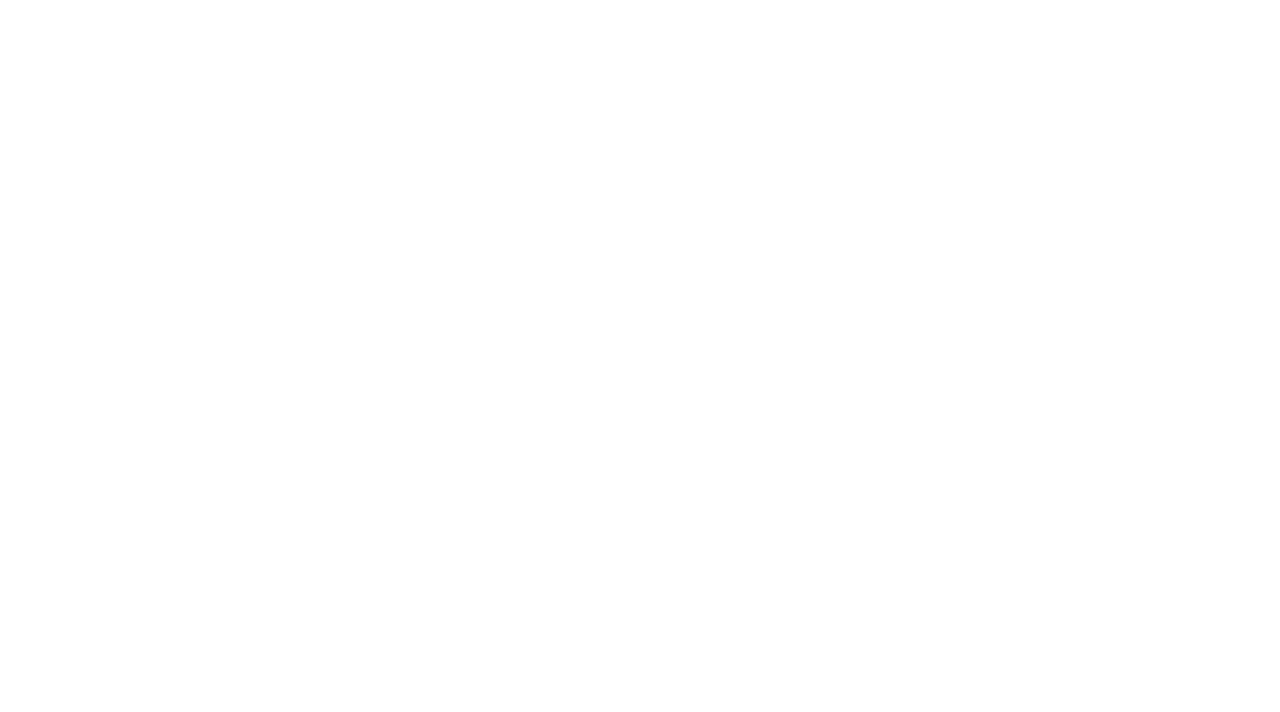
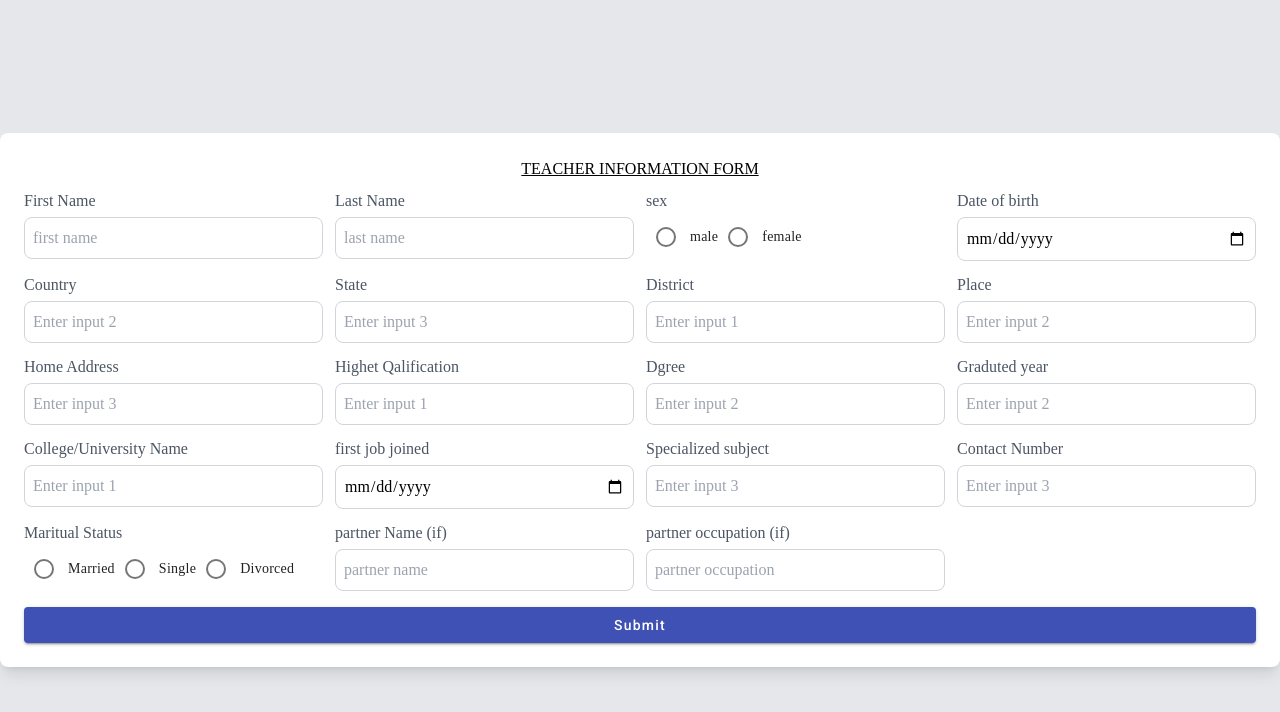
Before and after one commit to muhammedrifankallayi/School-Management, an Angular app: page /teacher in a window 1280 px wide. Before the commit this address led to /. Shown: the top 712 px of the page. Built offline with nearby package versions, Linux system fonts and the light colour scheme.

Commit message:
teacher details page ui completed

```diff
--- a/src/app/app-routing.module.ts
+++ b/src/app/app-routing.module.ts
@@ -7,7 +7,8 @@ const routes: Routes = [
 
 {path:"",component:LoginComponent},
 {path:"management",component:MangementLoginComponent},
-{path:"student",loadChildren:()=>import("./views/students-portal/students-portal.module").then(m=>m.StudentsPortalModule)}
+{path:"student",loadChildren:()=>import("./views/students-portal/students-portal.module").then(m=>m.StudentsPortalModule)},
+{path:"teacher",loadChildren:()=>import("./views/teachers-portal/teachers-portal.module").then(m=>m.TeachersPortalModule)}
 
 ];
 
--- a/src/app/app.module.ts
+++ b/src/app/app.module.ts
@@ -13,11 +13,13 @@ import { HttpClientModule } from '@angular/common/http';
 
 
 
+
 @NgModule({
   declarations: [
     AppComponent,
     LoginComponent,
     MangementLoginComponent,
+
   ],
   imports: [
     BrowserModule,
--- a/src/app/views/students-portal/student-details-form/student-details-form.component.html
+++ b/src/app/views/students-portal/student-details-form/student-details-form.component.html
@@ -1,8 +1,8 @@
 
- <mat-stepper [linear]="isLinear" #stepper>
+ <mat-stepper [linear]="isLinear" #stepper   >
     <mat-step [stepControl]="firstFormGroup"  label="Personal-Information" >
 
-        <div class="bg-gray-200 flex items-center justify-center h-screen pb-11" >
+        <div class="bg-white-200 flex items-center justify-center h-screen pb-11" >
 
             <form class="bg-white p-4 rounded-lg shadow-lg max-w-md w-full mb-8">
                 <h1 style="text-align: center;text-decoration: underline;" class="mb-2" >Personal Informations
--- a/src/app/views/students-portal/student-details-form/student-details-form.component.scss
+++ b/src/app/views/students-portal/student-details-form/student-details-form.component.scss
@@ -3,8 +3,12 @@
 }
 h1{
     text-decoration: underline;
+    font-size: larger;
 }
 
+*{
+    overflow-x: hidden;
+}
 .image-sec{
     background-size: cover;
 
--- /dev/null
+++ b/src/app/views/teachers-portal/teachers-details-form/teachers-details-form.component.html
@@ -0,0 +1,100 @@
+<body class="bg-gray-200 min-h-screen flex items-center justify-center">
+    <div class="bg-white p-6 rounded-lg w-full max-w-7xl shadow-lg">
+        <h1  class="text-center mb-2 underline uppercase" >Teacher information form</h1>
+        <form action="" method="post">
+            <div class="grid grid-cols-1 md:grid-cols-2 lg:grid-cols-4 gap-3">
+                <div>
+                    <label for="input1" class="block mb-1 text-gray-600">First Name</label>
+                    <input type="text" name="input1" id="input1" placeholder="first name" required class="w-full p-2 border border-gray-300 rounded-lg">
+                </div>
+                <div>
+                    <label for="input2" class="block mb-1 text-gray-600">Last Name</label>
+                    <input type="text" name="input2" id="input2" placeholder="last name" required class="w-full p-2 border border-gray-300 rounded-lg">
+                </div>
+                <div>
+                    <label for="input3" class="block mb-1 text-gray-600">sex</label>
+                    <mat-radio-group aria-label="Select an option"  class="sex-section mx-auto" >
+                        <mat-radio-button value="1"><div>male</div></mat-radio-button>
+                        <mat-radio-button value="2"><div>female</div></mat-radio-button>
+                      </mat-radio-group>
+
+                </div>
+
+                <div>
+                    <label for="date" class="block mb-1 text-gray-600">Date of birth</label>
+                    <input type="date" name="date" id="date" required class="w-full p-2 border border-gray-300 rounded-lg">
+                </div>
+                <div>
+                    <label for="input2" class="block mb-1 text-gray-600">Country</label>
+                    <input type="text" name="input2" id="input2" placeholder="Enter input 2" required class="w-full p-2 border border-gray-300 rounded-lg">
+                </div>
+                <div>
+                    <label for="input3" class="block mb-1 text-gray-600">State</label>
+                    <input type="text" name="input3" id="input3" placeholder="Enter input 3" required class="w-full p-2 border border-gray-300 rounded-lg">
+                </div>
+                <div>
+                    <label for="input1" class="block mb-1 text-gray-600">District</label>
+                    <input type="text" name="input1" id="input1" placeholder="Enter input 1" required class="w-full p-2 border border-gray-300 rounded-lg">
+                </div>
+                <div>
+                    <label for="input2" class="block mb-1 text-gray-600">Place</label>
+                    <input type="text" name="input2" id="input2" placeholder="Enter input 2" required class="w-full p-2 border border-gray-300 rounded-lg">
+                </div>
+                <div>
+                    <label for="input3" class="block mb-1 text-gray-600">Home Address</label>
+                    <input type="text" name="input3" id="input3" placeholder="Enter input 3" required class="w-full p-2 border border-gray-300 rounded-lg">
+                </div>
+                <div>
+                    <label for="input1" class="block mb-1 text-gray-600">Highet Qalification</label>
+                    <input type="text" name="input1" id="input1" placeholder="Enter input 1" required class="w-full p-2 border border-gray-300 rounded-lg">
+                </div>
+                <div>
+                    <label for="input2" class="block mb-1 text-gray-600">Dgree</label>
+                    <input type="text" name="input2" id="input2" placeholder="Enter input 2" required class="w-full p-2 border border-gray-300 rounded-lg">
+                </div>
+                <div>
+                    <label for="input2" class="block mb-1 text-gray-600">Graduted year</label>
+                    <input type="text" name="input2" id="input2" placeholder="Enter input 2" required class="w-full p-2 border border-gray-300 rounded-lg">
+                </div>
+                <div>
+                    <label for="input1" class="block mb-1 text-gray-600">College/University Name</label>
+                    <input type="text" name="input1" id="input1" placeholder="Enter input 1" required class="w-full p-2 border border-gray-300 rounded-lg">
+                </div>
+                <div>
+                    <label for="date" class="block mb-1 text-gray-600">  first job joined</label>
+                    <input type="date" name="date" id="date" required class="w-full p-2 border border-gray-300 rounded-lg">
+                </div>
+                <div>
+                    <label for="input3" class="block mb-1 text-gray-600">Specialized subject</label>
+                    <input type="text" name="input3" id="input3" placeholder="Enter input 3" required class="w-full p-2 border border-gray-300 rounded-lg">
+                </div>
+
+                <div>
+                    <label for="input3" class="block mb-1 text-gray-600">Contact Number</label>
+                    <input type="text" name="input3" id="input3" placeholder="Enter input 3" required class="w-full p-2 border border-gray-300 rounded-lg">
+                </div>
+                <div>
+                    <label for="input2" class="block mb-1 text-gray-600">Maritual Status</label>
+                    <mat-radio-group aria-label="Select an option"  class="sex-section mx-auto" >
+                        <mat-radio-button value="1"><div>Married</div></mat-radio-button>
+                        <mat-radio-button value="2"><div>Single</div></mat-radio-button>
+                        <mat-radio-button value="2"><div>Divorced</div></mat-radio-button>
+                      </mat-radio-group>
+                </div>
+
+                <div>
+                    <label for="date" class="block mb-1 text-gray-600">partner Name (if)</label>
+                    <input type="text"  placeholder="partner name"  name="date" id="date" required class="w-full p-2 border border-gray-300 rounded-lg">
+                </div>
+                <div>
+                    <label for="date" class="block mb-1 text-gray-600">partner occupation (if)</label>
+                    <input type="text"  placeholder="partner occupation"  name="date" id="date" required class="w-full p-2 border border-gray-300 rounded-lg">
+                </div>
+            </div>
+
+            <div class="mt-4">
+                <button mat-raised-button color="primary" type="submit" class="w-full p-3 bg-blue-600 text-white rounded-lg">Submit</button>
+            </div>
+        </form>
+    </div>
+</body>
--- /dev/null
+++ b/src/app/views/teachers-portal/teachers-details-form/teachers-details-form.component.ts
@@ -0,0 +1,39 @@
+import { Component } from '@angular/core';
+import { FormGroup, FormBuilder, Validators } from '@angular/forms';
+
+@Component({
+  selector: 'app-teachers-details-form',
+  templateUrl: './teachers-details-form.component.html',
+  styleUrls: ['./teachers-details-form.component.scss']
+})
+export class TeachersDetailsFormComponent {
+
+
+  teacherForm!: FormGroup;
+
+  constructor(private fb: FormBuilder) {}
+
+  ngOnInit() {
+    this.teacherForm = this.fb.group({
+      teacherName: ['', Validators.required],
+      subjectTaught: ['', Validators.required],
+      email: ['', [Validators.required, Validators.email]],
+      phoneNumber: [''],
+      additionalComments: [''],
+    });
+  }
+
+  submitForm() {
+    if (this.teacherForm.valid) {
+      // Add your form submission logic here
+      console.log('Form submitted:', this.teacherForm.value);
+
+      // Reset form if needed
+      this.resetForm();
+    }
+  }
+
+  resetForm() {
+    this.teacherForm.reset();
+  }
+}
--- /dev/null
+++ b/src/app/views/teachers-portal/teachers-portal.module.ts
@@ -0,0 +1,28 @@
+import { NgModule } from '@angular/core';
+import { CommonModule } from '@angular/common';
+
+import { TeachersPortalRoutingModule } from './teachers-portal-routing.module';
+import { TeachersDetailsFormComponent } from './teachers-details-form/teachers-details-form.component';
+import { MeterialModule } from 'src/app/meterials/meterial.module';
+import { SharedModule } from 'src/app/shared/shared.module';
+import { MAT_RADIO_DEFAULT_OPTIONS } from '@angular/material/radio';
+
+
+@NgModule({
+  declarations: [
+    TeachersDetailsFormComponent
+  ],
+  imports: [
+    CommonModule,
+    TeachersPortalRoutingModule,
+    MeterialModule,
+    SharedModule
+  ],
+  providers:[
+    {
+      provide: MAT_RADIO_DEFAULT_OPTIONS,
+      useValue: { color: 'primary' },
+  }
+  ]
+})
+export class TeachersPortalModule { }
--- a/src/styles.scss
+++ b/src/styles.scss
@@ -3,7 +3,7 @@
 @import '@angular/material/prebuilt-themes/indigo-pink.css';
 
 body{
-    overflow-y: hidden;
+
 }
 
 div{
```
Also changed, not shown: src/app/shared/shared.module.ts (added, +19 -0 lines), src/app/views/teachers-portal/teachers-portal-routing.module.ts (added, +13 -0 lines), src/app/views/teachers-portal/teachers-details-form/teachers-details-form.component.scss (added).
